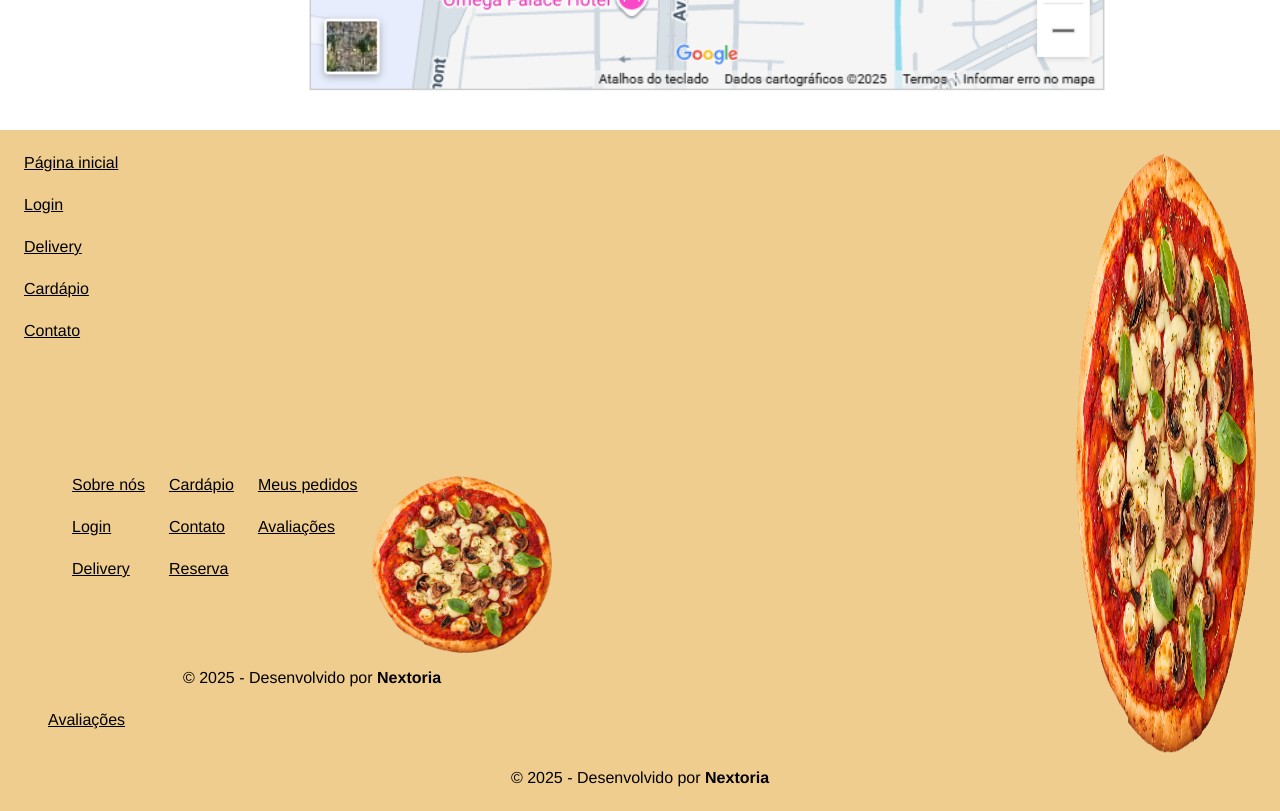
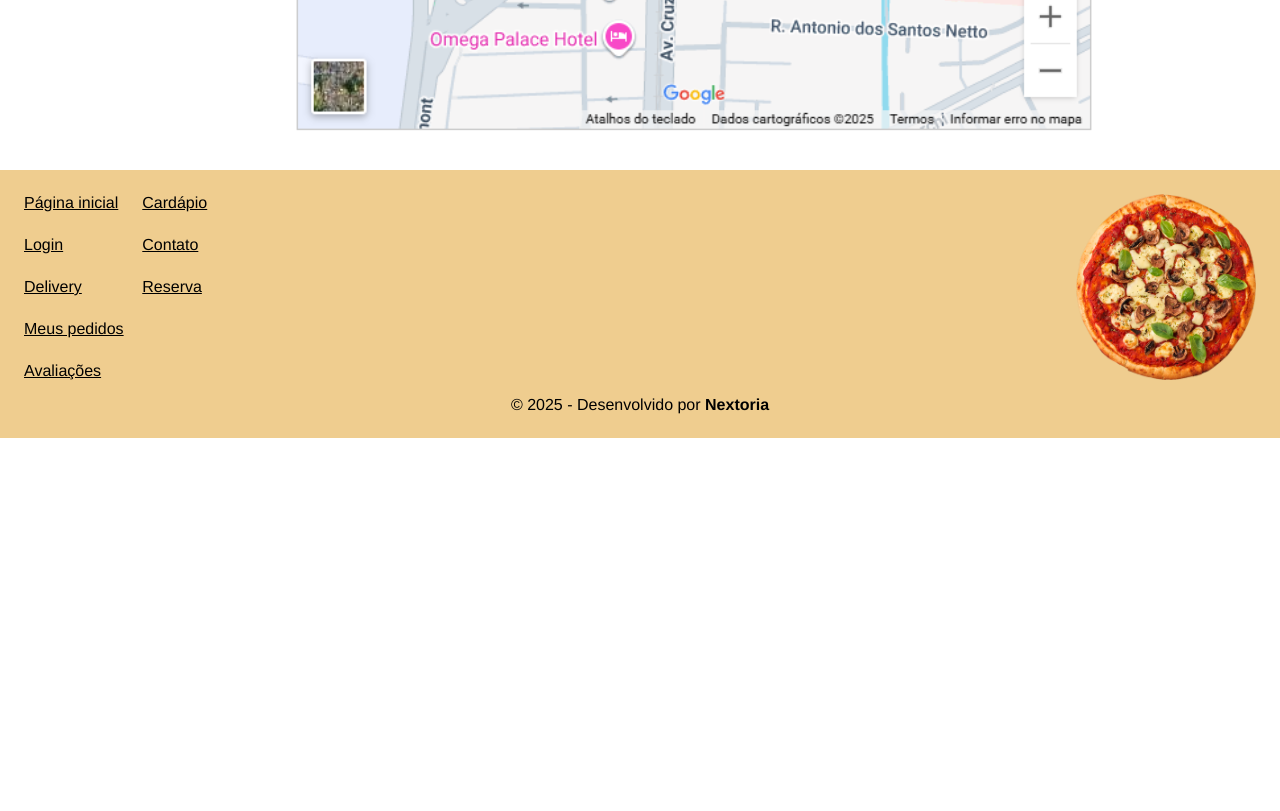
Before and after one commit to Blackmodzctt/pizzaria, a plain HTML site: page local.html in a window 1280 px wide. Shown: the part 1480-2291 px from the top of the page. After the commit the page ends 1918 px from the top, so only its background shows below. Drawn offline with nearby package versions, Linux system fonts and the light colour scheme; a web font is replaced by a local one.

Commit message:
Ajustei a imagem da localização

```diff
--- a/local.css
+++ b/local.css
@@ -42,6 +42,7 @@
 /*============CONFIGURAÇÕES DA TABELA============*/
 
 .subsub {
+    margin-top: 40px;
     margin-left: 23%;
 }
 
@@ -89,7 +90,7 @@ tbody td {
   }
 
   .img {
-    margin-left: 24%;
+    margin-left: 23%;
   }
 
   .cep {
--- a/local.html
+++ b/local.html
@@ -4,7 +4,7 @@
 <head>
     <meta charset="UTF-8">
     <meta name="viewport" content="width=device-width, initial-scale=1.0">
-    <title>Document</title>
+    <title>Localização</title>
     <link rel="shortcut icon" href="./imgs/tela-inicial/pizza_ico.ico" type="image/x-icon">
 
 		<link rel="stylesheet" href="./style.css">
@@ -107,8 +107,7 @@
             </article>
         </section>
     </main>
-
-		    <footer>
+    <footer>
         <div id="footer-box">
             <nav id="navegacao_secundaria">
                 <div class="link-coluna">
@@ -119,18 +118,6 @@
                 <div class="link-coluna">
                     <a href="#">Cardápio</a>
                     <a href="#">Contato</a>
-    <footer>
-            <footer>
-        <div id="footer-box">
-            <nav id="navegacao_secundaria">
-                <div class="link-coluna">
-                    <a href="#sobrea">Sobre nós</a>
-                    <a href="./entrar-na-conta.html" target="_blank">Login</a>
-                    <a href="#">Delivery</a>
-                </div>
-                <div class="link-coluna">
-                    <a href="#cat">Cardápio</a>
-                    <a href="#conato">Contato</a>
                     <a href="#">Reserva</a>
                 </div>
                 <div class="link-coluna">
@@ -142,14 +129,7 @@
         </div>
         <p id="nextoria">© 2025 - Desenvolvido por <strong>Nextoria</strong></p>
     </footer>
-                    <a href="#avaliacao">Avaliações</a>
-                </div>
-            </nav>
-            <img src="./imgs/tela-inicial/pizaz.png" alt="Logo" id="footer-logo">
-        </div>
-        <p id="nextoria">© 2025 - Desenvolvido por <strong>Nextoria</strong></p>
-    </footer>
-    </footer>
+
 </body>
 
 </html>
```
